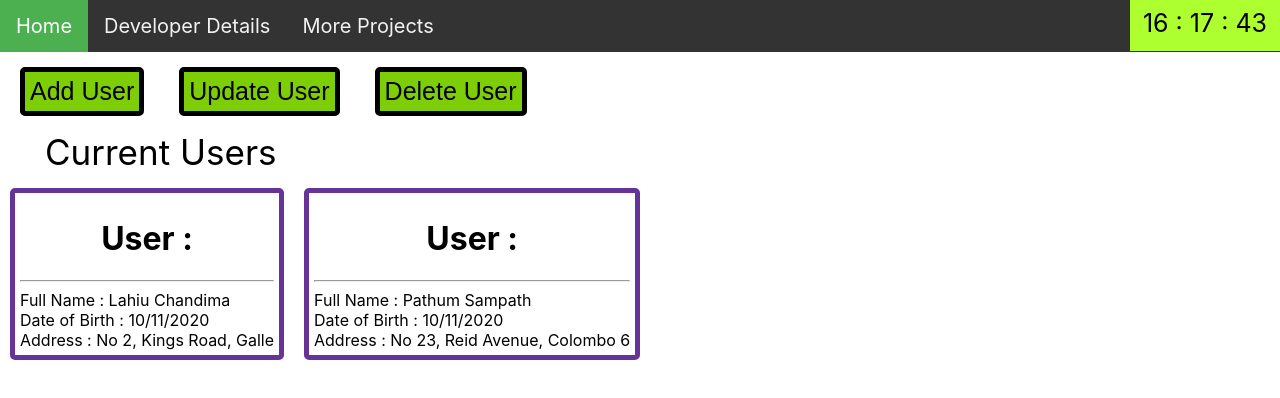
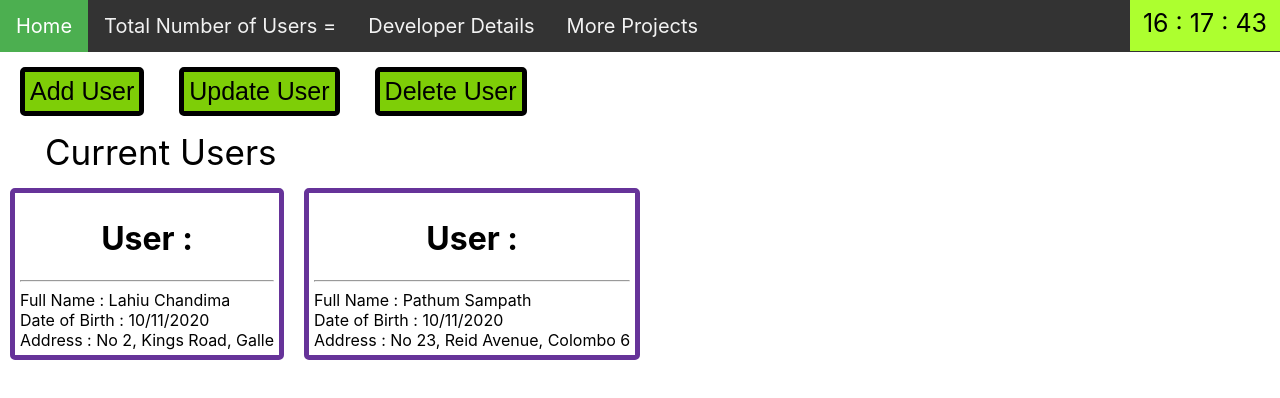
Before and after one commit to 7slcode7/UserStore, a React (Create React App) app: page / in a window 1280 px wide. Shown: the top 398 px of the page. Built offline with nearby package versions, Linux system fonts and the light colour scheme.

Commit message:
Usercount addition

```diff
--- a/src/App.js
+++ b/src/App.js
@@ -3,7 +3,6 @@ import NavBar from './Components/NavBar';
 import NameTag from './Components/NameTag';
 import UserStoreButton from './Components/UserStoreButton'
 import UserAdditionForm from './Components/UserAdditionForm';
-import Clock from './Components/Clock'
 
 import './App.css'
 import './Components/NavBar.css';
--- a/src/Components/NavBar.js
+++ b/src/Components/NavBar.js
@@ -5,6 +5,7 @@ import Clock from './Clock';
 const  NavBar = (props) => (
     <div className="topnav">
         <a className="active" href="#home">Home</a>
+        <a href="#asd">Total Number of Users = </a>
         <a href="#developerDetails">Developer Details</a>
         <a href="#more">More Projects</a>
        <Clock/>
```
